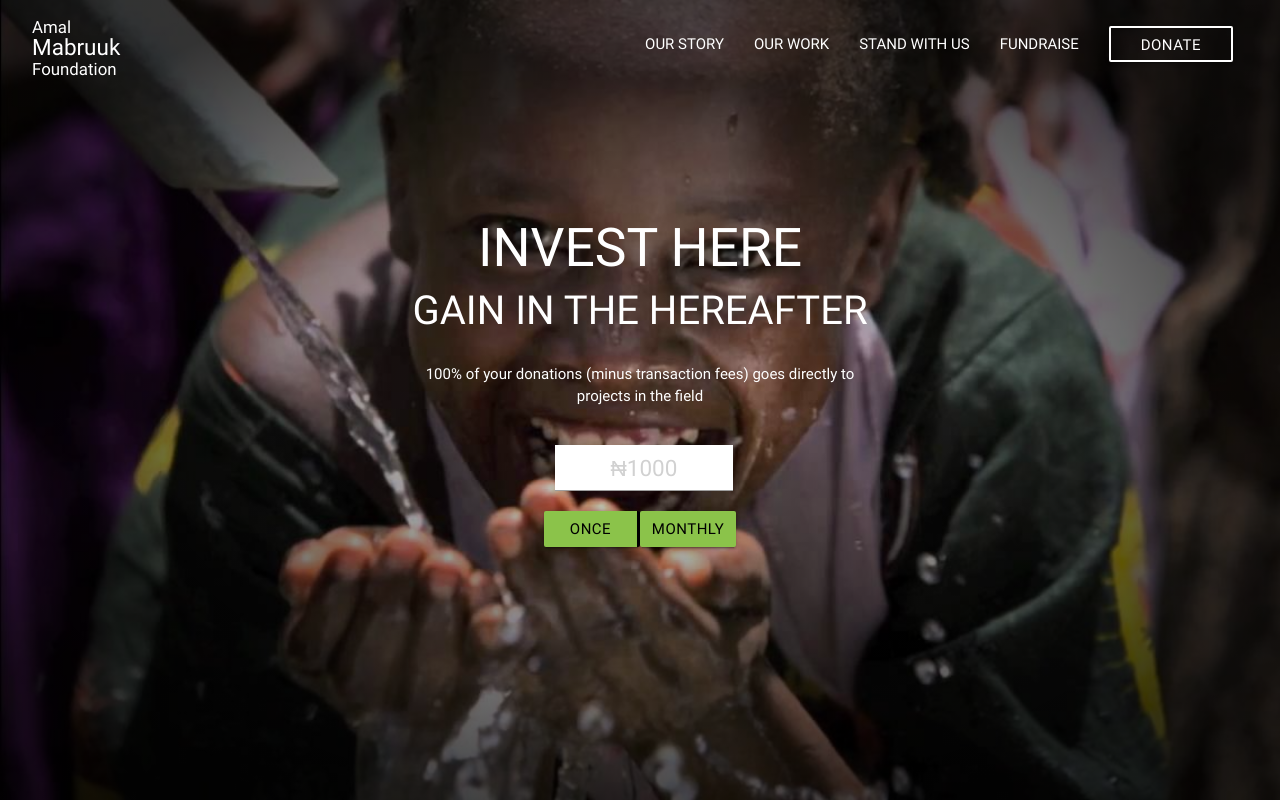
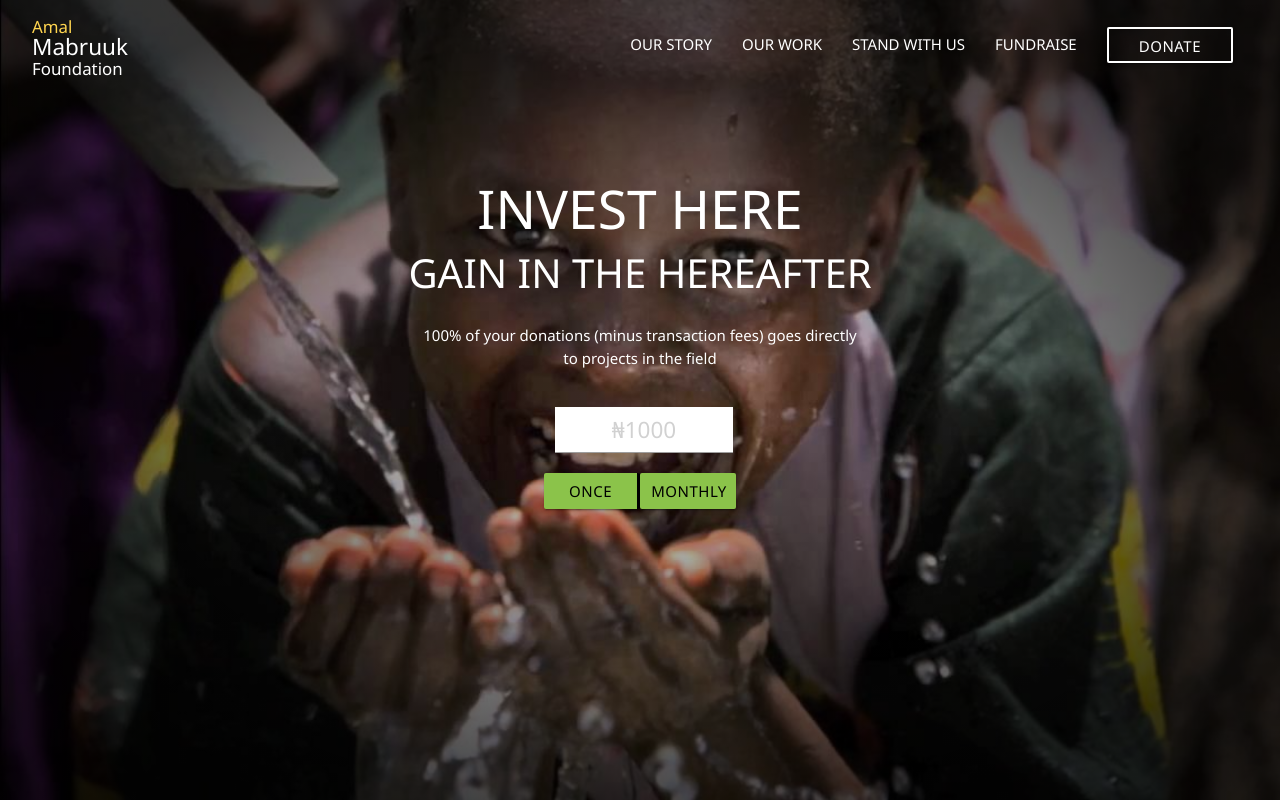
Before and after one commit to jattoabdul/amal_mabruuk, a plain HTML site: page index.html in a window 1280 px wide. Drawn offline with Linux system fonts and the light colour scheme.

Commit message:
adjusted brand name

```diff
--- a/css/amal_mabruuk.css
+++ b/css/amal_mabruuk.css
@@ -7,6 +7,10 @@
 
 nav>.container {
     width: 95%;
+}
+
+* {
+    font-family: 'Segoe UI', Tahoma, Geneva, Verdana, sans-serif;
 }
 
 /*font size adjustments
@@ -50,7 +54,6 @@ ul.social i.icon {
 
 header {
     background: url(../images/amal_mabruuk_foundation-header.jpg);
-    -webkit-background-size:cover;
     background-size: cover;
     height: auto;
 }
@@ -61,8 +64,6 @@ header .overlay {
 }
 
 nav.transparent {
-    -webkit-box-shadow: 0 0 0;
-    -moz-box-shadow:  0 0 0;
     box-shadow:  0 0 0;
 }
 
@@ -88,7 +89,7 @@ nav ul.right {
 }
 
 header #banner {
-    padding: 10% 5% 2rem;
+    padding: 7% 5% 2rem;
     height: calc(100vh - 64px);
 }
 
--- a/index.html
+++ b/index.html
@@ -16,7 +16,7 @@
             <nav class="transparent">
                 <div class="nav-wrapper container">
                     <a href="index.html" class="brand-logo left">
-                        <span><small>Amal</small></span>
+                        <span><small class="amber-text text-lighten-2">Amal</small></span>
                         <span>Mabruuk</span>
                         <span><small>Foundation</small></span>
                     </a>
```
